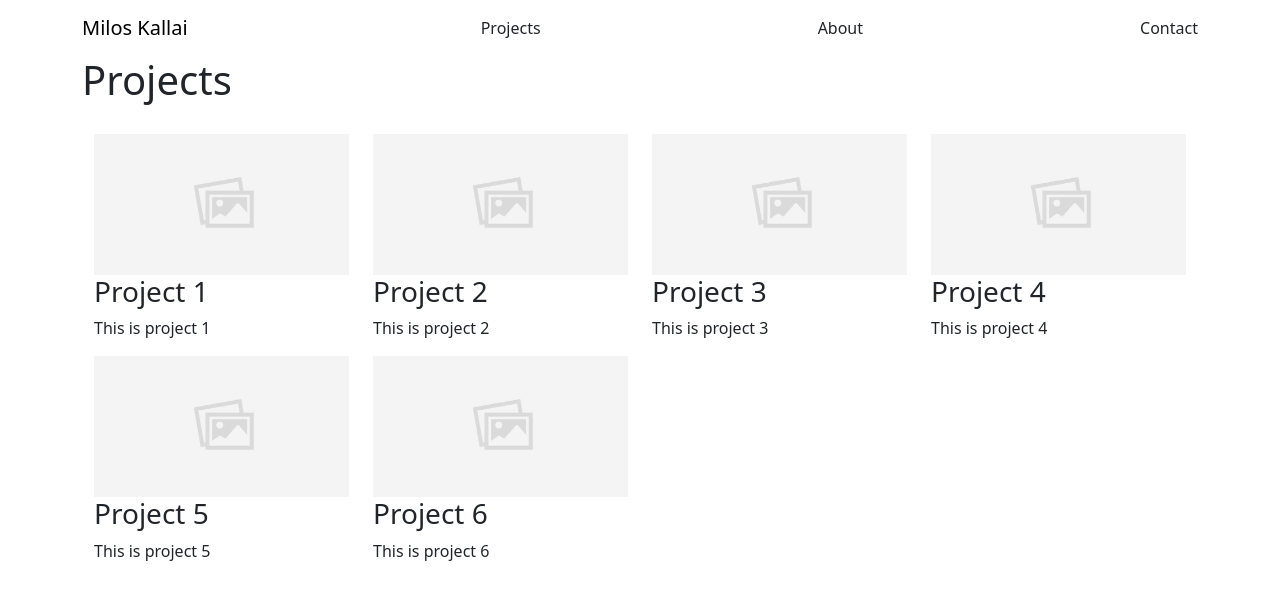
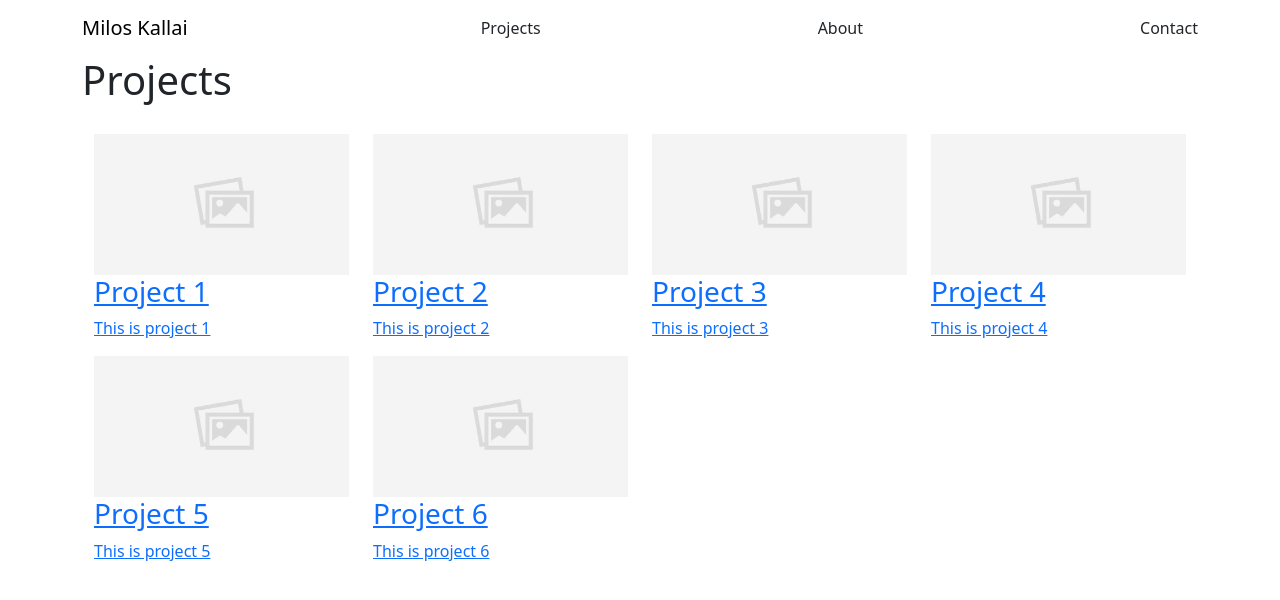
Before and after one commit to mls-kll/next-app, a Next.js app: page /projects in a window 1280 px wide. Shown: the top 600 px of the page. Built offline with nearby package versions, Linux system fonts and the light colour scheme.

Commit message:
feat: create project sub page

```diff
--- a/app/projects/page.tsx
+++ b/app/projects/page.tsx
@@ -1,55 +1,10 @@
 import { ProjectCard } from "@/components/project-card/project-card";
-import { Project } from "@/types/types";
 import { Col, Container, Row } from "react-bootstrap";
 
 import styles from "./page.module.scss";
+import { projects } from "@/mocks/projects";
 
 export default function ProjectsPage() {
-  const projects: Project[] = [
-    {
-      title: "Project 1",
-      id: "1",
-      description: "This is project 1",
-      coverImage: "/placeholder-cover.jpg",
-      images: ["/placeholder.svg", "/placeholder.svg", "/placeholder.svg"],
-    },
-    {
-      title: "Project 2",
-      id: "2",
-      description: "This is project 2",
-      coverImage: "/placeholder-cover.jpg",
-      images: ["/placeholder.svg", "/placeholder.svg", "/placeholder.svg"],
-    },
-    {
-      title: "Project 3",
-      id: "3",
-      description: "This is project 3",
-      coverImage: "/placeholder-cover.jpg",
-      images: ["/placeholder.svg", "/placeholder.svg", "/placeholder.svg"],
-    },
-    {
-      title: "Project 4",
-      id: "4",
-      description: "This is project 4",
-      coverImage: "/placeholder-cover.jpg",
-      images: ["/placeholder.svg", "/placeholder.svg", "/placeholder.svg"],
-    },
-    {
-      title: "Project 5",
-      id: "5",
-      description: "This is project 5",
-      coverImage: "/placeholder-cover.jpg",
-      images: ["/placeholder.svg", "/placeholder.svg", "/placeholder.svg"],
-    },
-    {
-      title: "Project 6",
-      id: "6",
-      description: "This is project 6",
-      coverImage: "/placeholder-cover.jpg",
-      images: ["/placeholder.svg", "/placeholder.svg", "/placeholder.svg"],
-    },
-  ];
-
   return (
     <div>
       <h1>Projects</h1>
--- a/components/project-card/project-card.tsx
+++ b/components/project-card/project-card.tsx
@@ -3,6 +3,7 @@ import Image from "next/image";
 import { Project } from "@/types/types";
 
 import styles from "./project-card.module.scss";
+import Link from "next/link";
 
 type Props = {
   project: Project;
@@ -10,7 +11,7 @@ type Props = {
 
 export const ProjectCard = ({ project }: Props) => {
   return (
-    <div>
+    <Link href={`projects/${project.slug}`}>
       <Image
         className={styles.coverImage}
         src={project.coverImage}
@@ -22,6 +23,6 @@ export const ProjectCard = ({ project }: Props) => {
       <h3>{project.title}</h3>
       <p>{project.description}</p>
       <div></div>
-    </div>
+    </Link>
   );
 };
--- /dev/null
+++ b/mocks/projects.ts
@@ -0,0 +1,52 @@
+import { Project } from "@/types/types";
+
+export const projects: Project[] = [
+  {
+    title: "Project 1",
+    id: "1",
+    description: "This is project 1",
+    coverImage: "/placeholder-cover.jpg",
+    images: ["/placeholder.svg", "/placeholder.svg", "/placeholder.svg"],
+    slug: "project-1",
+  },
+  {
+    title: "Project 2",
+    id: "2",
+    description: "This is project 2",
+    coverImage: "/placeholder-cover.jpg",
+    images: ["/placeholder.svg", "/placeholder.svg", "/placeholder.svg"],
+    slug: "project-2",
+  },
+  {
+    title: "Project 3",
+    id: "3",
+    description: "This is project 3",
+    coverImage: "/placeholder-cover.jpg",
+    images: ["/placeholder.svg", "/placeholder.svg", "/placeholder.svg"],
+    slug: "project-3",
+  },
+  {
+    title: "Project 4",
+    id: "4",
+    description: "This is project 4",
+    coverImage: "/placeholder-cover.jpg",
+    images: ["/placeholder.svg", "/placeholder.svg", "/placeholder.svg"],
+    slug: "project-4",
+  },
+  {
+    title: "Project 5",
+    id: "5",
+    description: "This is project 5",
+    coverImage: "/placeholder-cover.jpg",
+    images: ["/placeholder.svg", "/placeholder.svg", "/placeholder.svg"],
+    slug: "project-5",
+  },
+  {
+    title: "Project 6",
+    id: "6",
+    description: "This is project 6",
+    coverImage: "/placeholder-cover.jpg",
+    images: ["/placeholder.svg", "/placeholder.svg", "/placeholder.svg"],
+    slug: "project-6",
+  },
+];
--- a/types/types.ts
+++ b/types/types.ts
@@ -4,4 +4,5 @@ export type Project = {
   description: string;
   coverImage: string;
   images: string[];
+  slug: string;
 };
```
Also changed, not shown: app/projects/[id]/page.tsx (+18 -2 lines).
